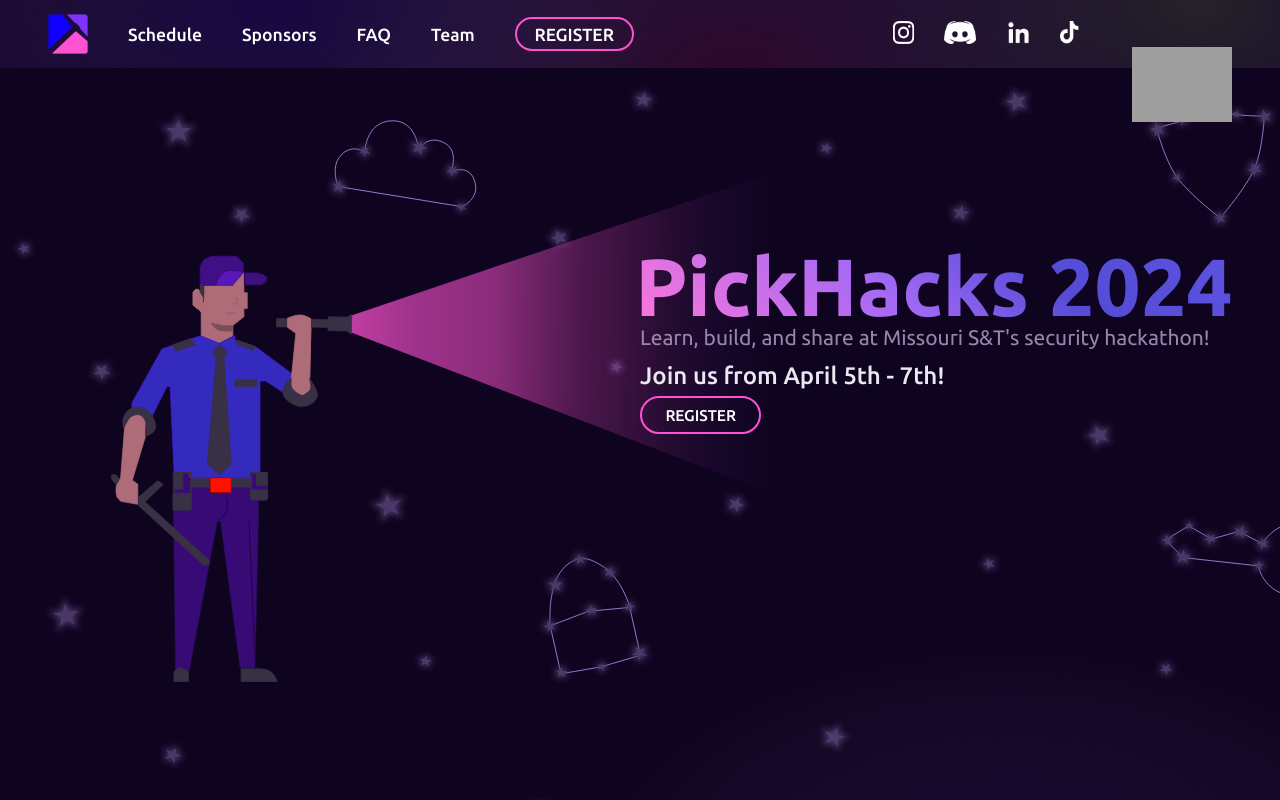
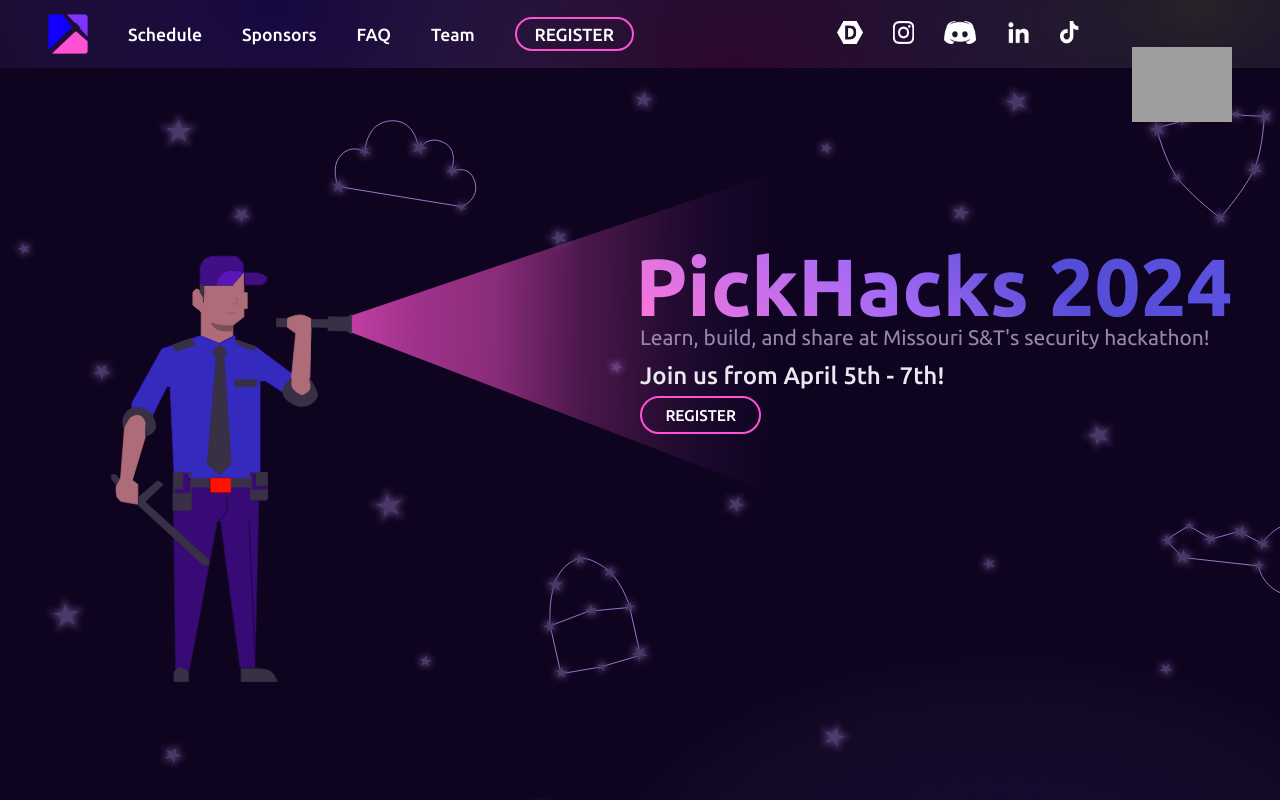
Before and after one commit to acmhack/pickhacks-2024, a Next.js app: page / in a window 1280 px wide. Built offline with nearby package versions, Linux system fonts and the light colour scheme; grey boxes are pictures that could not be loaded.

Commit message:
added devpost

```diff
--- a/src/components/Navbar.tsx
+++ b/src/components/Navbar.tsx
@@ -1,5 +1,5 @@
 import * as React from 'react';
-import { picklogo24, discord, instagram, linkedin, tiktok } from '@/lib/Images';
+import { picklogo24, discord, instagram, linkedin, tiktok, devpost } from '@/lib/Images';
 import styles from '@/styles/components/Navbar.module.css';
 import Link from 'next/link';
 import { useMediaQuery } from 'usehooks-ts';
@@ -46,6 +46,11 @@
 				<ul className={styles.social}>
 					<div className={styles.socialContainer}>
 						<li className={styles.socialitem}>
+							<a className={styles.icon} href='https://pickhacks-2024.devpost.com/' target='_blank'>
+								<img src={devpost.src} />
+							</a>
+						</li>
+						<li className={styles.socialitem}>
 							<a className={styles.icon} href='https://www.instagram.com/sandtpickhacks' target='_blank'>
 								<img src={instagram.src} />
 							</a>
--- a/src/lib/Images.ts
+++ b/src/lib/Images.ts
@@ -48,6 +48,7 @@
 import mlh from '../../public/images/partners/mlh-logo.png'
 import standoutstickers from '../../public/images/partners/stand-out-stickers-logo.png'
 import stuco from '../../public/images/partners/student-council-logo.jpg'
+import devpost from '../../public/images/icons/Devpost.png'
 
 export {
 	background2024,
@@ -99,5 +100,6 @@
 	mosystems,
 	mlh,
 	standoutstickers,
-	stuco
+	stuco,
+    devpost
 };
```
Also changed, not shown: public/images/icons/Devpost.png (added).
